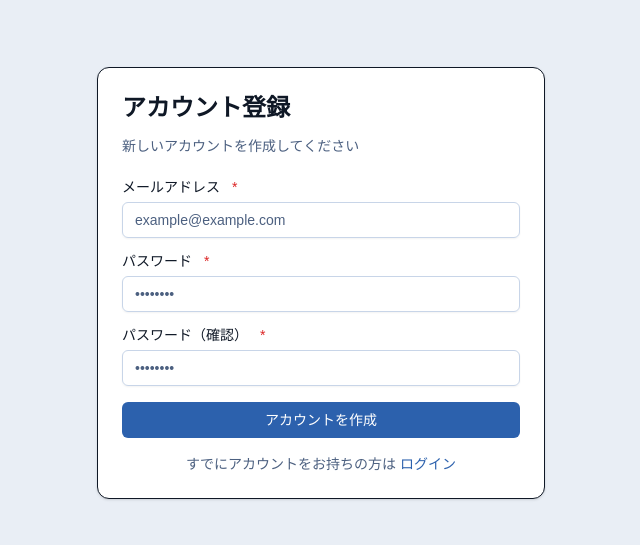
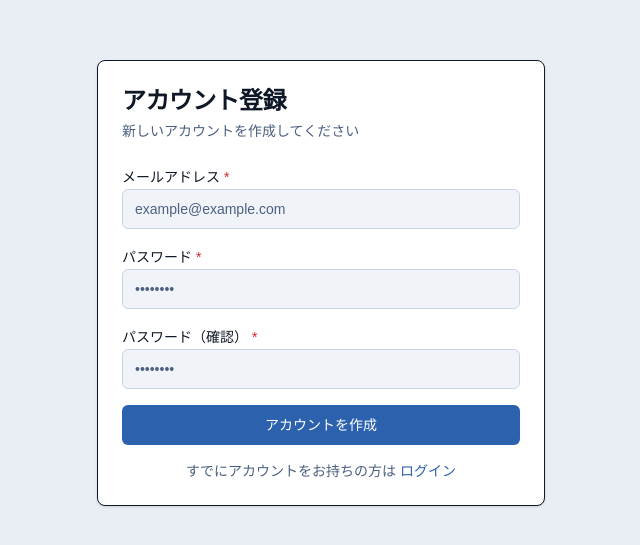
Before and after one commit to omegamaster86/zennfes-spring-AmiVoice, a Next.js app in the folder frontend/web/: page /signup in a window 1280 px wide. Shown: the part 117-662 px from the top of the page, without its empty margins (319-959 px from the left). Built offline with nearby package versions, Linux system fonts and the light colour scheme.

Commit message:
UIとして使用

```diff
--- /dev/null
+++ b/frontend/web/src/components/ui/button.tsx
@@ -0,0 +1,56 @@
+import * as React from "react"
+import { Slot } from "@radix-ui/react-slot"
+import { cva, type VariantProps } from "class-variance-authority"
+
+import { cn } from "@/utils/class-name"
+
+const buttonVariants = cva(
+  "inline-flex items-center justify-center gap-2 whitespace-nowrap rounded-md text-sm font-medium ring-offset-background transition-colors focus-visible:outline-none focus-visible:ring-2 focus-visible:ring-ring focus-visible:ring-offset-2 disabled:pointer-events-none disabled:opacity-50 [&_svg]:pointer-events-none [&_svg]:size-4 [&_svg]:shrink-0",
+  {
+    variants: {
+      variant: {
+        default: "bg-primary text-primary-foreground hover:bg-primary/90",
+        destructive:
+          "bg-destructive text-destructive-foreground hover:bg-destructive/90",
+        outline:
+          "border border-input bg-background hover:bg-accent hover:text-accent-foreground",
+        secondary:
+          "bg-secondary text-secondary-foreground hover:bg-secondary/80",
+        ghost: "hover:bg-accent hover:text-accent-foreground",
+        link: "text-primary underline-offset-4 hover:underline",
+      },
+      size: {
+        default: "h-10 px-4 py-2",
+        sm: "h-9 rounded-md px-3",
+        lg: "h-11 rounded-md px-8",
+        icon: "h-10 w-10",
+      },
+    },
+    defaultVariants: {
+      variant: "default",
+      size: "default",
+    },
+  }
+)
+
+export interface ButtonProps
+  extends React.ButtonHTMLAttributes<HTMLButtonElement>,
+    VariantProps<typeof buttonVariants> {
+  asChild?: boolean
+}
+
+const Button = React.forwardRef<HTMLButtonElement, ButtonProps>(
+  ({ className, variant, size, asChild = false, ...props }, ref) => {
+    const Comp = asChild ? Slot : "button"
+    return (
+      <Comp
+        className={cn(buttonVariants({ variant, size, className }))}
+        ref={ref}
+        {...props}
+      />
+    )
+  }
+)
+Button.displayName = "Button"
+
+export { Button, buttonVariants }
--- /dev/null
+++ b/frontend/web/src/components/ui/card.tsx
@@ -0,0 +1,79 @@
+import * as React from "react"
+
+import { cn } from "@/utils/class-name"
+
+const Card = React.forwardRef<
+  HTMLDivElement,
+  React.HTMLAttributes<HTMLDivElement>
+>(({ className, ...props }, ref) => (
+  <div
+    ref={ref}
+    className={cn(
+      "rounded-lg border bg-card text-card-foreground shadow-sm",
+      className
+    )}
+    {...props}
+  />
+))
+Card.displayName = "Card"
+
+const CardHeader = React.forwardRef<
+  HTMLDivElement,
+  React.HTMLAttributes<HTMLDivElement>
+>(({ className, ...props }, ref) => (
+  <div
+    ref={ref}
+    className={cn("flex flex-col space-y-1.5 p-6", className)}
+    {...props}
+  />
+))
+CardHeader.displayName = "CardHeader"
+
+const CardTitle = React.forwardRef<
+  HTMLDivElement,
+  React.HTMLAttributes<HTMLDivElement>
+>(({ className, ...props }, ref) => (
+  <div
+    ref={ref}
+    className={cn(
+      "text-2xl font-semibold leading-none tracking-tight",
+      className
+    )}
+    {...props}
+  />
+))
+CardTitle.displayName = "CardTitle"
+
+const CardDescription = React.forwardRef<
+  HTMLDivElement,
+  React.HTMLAttributes<HTMLDivElement>
+>(({ className, ...props }, ref) => (
+  <div
+    ref={ref}
+    className={cn("text-sm text-muted-foreground", className)}
+    {...props}
+  />
+))
+CardDescription.displayName = "CardDescription"
+
+const CardContent = React.forwardRef<
+  HTMLDivElement,
+  React.HTMLAttributes<HTMLDivElement>
+>(({ className, ...props }, ref) => (
+  <div ref={ref} className={cn("p-6 pt-0", className)} {...props} />
+))
+CardContent.displayName = "CardContent"
+
+const CardFooter = React.forwardRef<
+  HTMLDivElement,
+  React.HTMLAttributes<HTMLDivElement>
+>(({ className, ...props }, ref) => (
+  <div
+    ref={ref}
+    className={cn("flex items-center p-6 pt-0", className)}
+    {...props}
+  />
+))
+CardFooter.displayName = "CardFooter"
+
+export { Card, CardHeader, CardFooter, CardTitle, CardDescription, CardContent }
--- /dev/null
+++ b/frontend/web/src/components/ui/input.tsx
@@ -0,0 +1,22 @@
+import * as React from "react"
+
+import { cn } from "@/utils/class-name"
+
+const Input = React.forwardRef<HTMLInputElement, React.ComponentProps<"input">>(
+  ({ className, type, ...props }, ref) => {
+    return (
+      <input
+        type={type}
+        className={cn(
+          "flex h-10 w-full rounded-md border border-input bg-background px-3 py-2 text-base ring-offset-background file:border-0 file:bg-transparent file:text-sm file:font-medium file:text-foreground placeholder:text-muted-foreground focus-visible:outline-none focus-visible:ring-2 focus-visible:ring-ring focus-visible:ring-offset-2 disabled:cursor-not-allowed disabled:opacity-50 md:text-sm",
+          className
+        )}
+        ref={ref}
+        {...props}
+      />
+    )
+  }
+)
+Input.displayName = "Input"
+
+export { Input }
--- /dev/null
+++ b/frontend/web/src/components/ui/label.tsx
@@ -0,0 +1,26 @@
+"use client"
+
+import * as React from "react"
+import * as LabelPrimitive from "@radix-ui/react-label"
+import { cva, type VariantProps } from "class-variance-authority"
+
+import { cn } from "@/utils/class-name"
+
+const labelVariants = cva(
+  "text-sm font-medium leading-none peer-disabled:cursor-not-allowed peer-disabled:opacity-70"
+)
+
+const Label = React.forwardRef<
+  React.ElementRef<typeof LabelPrimitive.Root>,
+  React.ComponentPropsWithoutRef<typeof LabelPrimitive.Root> &
+    VariantProps<typeof labelVariants>
+>(({ className, ...props }, ref) => (
+  <LabelPrimitive.Root
+    ref={ref}
+    className={cn(labelVariants(), className)}
+    {...props}
+  />
+))
+Label.displayName = LabelPrimitive.Root.displayName
+
+export { Label }
--- /dev/null
+++ b/frontend/web/src/components/ui/sonner.tsx
@@ -0,0 +1,45 @@
+"use client"
+
+import {
+  CircleCheck,
+  Info,
+  LoaderCircle,
+  OctagonX,
+  TriangleAlert,
+} from "lucide-react"
+import { useTheme } from "next-themes"
+import { Toaster as Sonner } from "sonner"
+
+type ToasterProps = React.ComponentProps<typeof Sonner>
+
+const Toaster = ({ ...props }: ToasterProps) => {
+  const { theme = "system" } = useTheme()
+
+  return (
+    <Sonner
+      theme={theme as ToasterProps["theme"]}
+      className="toaster group"
+      icons={{
+        success: <CircleCheck className="h-4 w-4" />,
+        info: <Info className="h-4 w-4" />,
+        warning: <TriangleAlert className="h-4 w-4" />,
+        error: <OctagonX className="h-4 w-4" />,
+        loading: <LoaderCircle className="h-4 w-4 animate-spin" />,
+      }}
+      toastOptions={{
+        classNames: {
+          toast:
+            "group toast group-[.toaster]:bg-background group-[.toaster]:text-foreground group-[.toaster]:border-border group-[.toaster]:shadow-lg",
+          description: "group-[.toast]:text-muted-foreground",
+          actionButton:
+            "group-[.toast]:bg-primary group-[.toast]:text-primary-foreground",
+          cancelButton:
+            "group-[.toast]:bg-muted group-[.toast]:text-muted-foreground",
+        },
+      }}
+      {...props}
+    />
+  )
+}
+
+export { Toaster }
```
